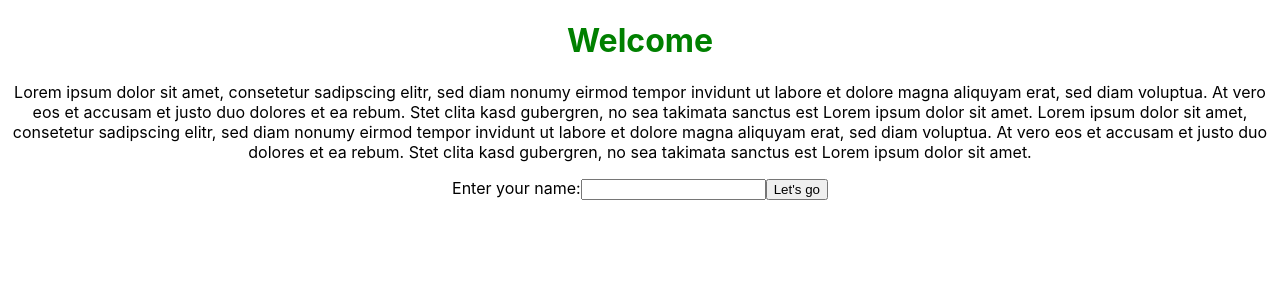
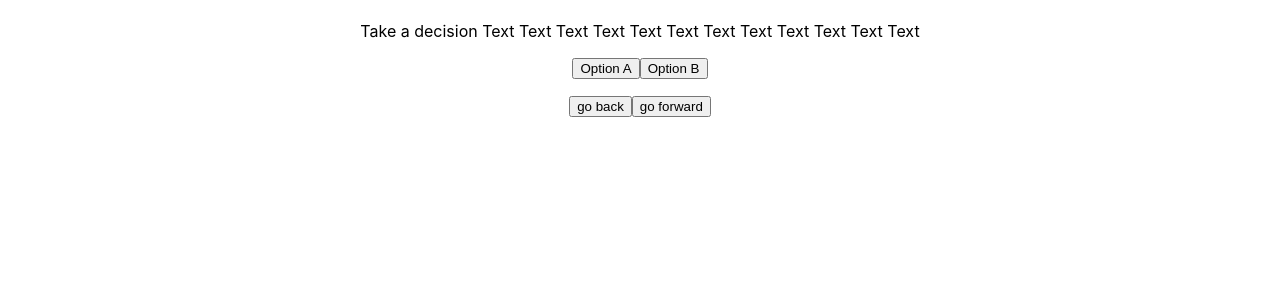
Before and after one commit to ViviZa/lawyer-dude, a React (Create React App) app: page / in a window 1280 px wide. Shown: the top 300 px of the page. Built offline with nearby package versions, Linux system fonts and the light colour scheme.

Commit message:
get page type + content from json-file and pass the information to react component

```diff
--- a/src/App.js
+++ b/src/App.js
@@ -1,37 +1,47 @@
 import React, { Component } from 'react';
-import Startpage from './pages/Startpage';
-import Storypage from './pages/Storypage';
+import {getCurrentPage} from "./pages/HelperFunction";
+import data from "./data";
 import './App.css';
 
 class App extends Component {
 
 constructor(props) {
     super(props);
-    this.onSetNewPage = this.onSetNewPage.bind(this);
-    this.onSetUsername = this.onSetUsername.bind(this);
+    this.onLoadPage = this.onLoadPage.bind(this);
     this.state = {
-    username : "",
-    currentPage: <Startpage onSaveUsername={this.onSetUsername} />
+        pageArray : [],
+        currentPageIndex : 2, //change manually to render new page
+        username : ""
     };
   }
 
-  onSetNewPage() {
-        this.setState({currentPage: <Storypage/>});
+  componentWillMount() {
+    this.onLoadPage();
   }
 
-  onSetUsername(uname) {
-    this.setState({username: uname});
-    this.onSetNewPage();
-  }
+   onLoadPage() {
+        const dataString = JSON.stringify(data);
+        let jsonData = JSON.parse(dataString);
+        let pages = [];
+
+        for (let i = 0; i < jsonData.length; i++) {
+            pages.push(jsonData[i]);
+        }
+        this.setState({pageArray: pages});
+    }
+
 
   render() {
+    const currentPage = getCurrentPage(this.state.pageArray[this.state.currentPageIndex]);
     return (
       <div className="App">
-        {this.state.currentPage}
+        {currentPage}
       </div>
     );
   }
 
-  }
+ }
+
+
 
 export default App;
--- /dev/null
+++ b/src/data.json
@@ -0,0 +1,30 @@
+[
+  {
+    "id": 0,
+    "pageType" : "StartPage",
+    "headline" : "Welcome",
+    "text": "Text Text Text",
+    "nextPage" : "2"
+  },
+  {
+    "id": 1,
+    "pageType" : "StoryPage",
+    "headline" : "Use Case 1",
+    "text": "Lorem ipsum dolor sit amet, consetetur sadipscing elitr, sed diam nonumy eirmod tempor invidunt ut labore et dolore magna aliquyam erat, sed diam voluptua. At vero eos et accusam et justo duo dolores et ea rebum. Stet clita kasd gubergren, no sea takimata sanctus est Lorem ipsum dolor sit amet. Lorem ipsum dolor sit amet, consetetur sadipscing elitr, sed diam nonumy eirmod tempor invidunt ut labore et dolore magna aliquyam erat, sed diam voluptua. At vero eos et accusam et justo duo dolores et ea rebum. Stet clita kasd gubergren, no sea takimata sanctus est Lorem ipsum dolor sit amet.",
+    "nextPage" : "3"
+  },
+  {
+    "id": 2,
+    "pageType" : "DecisionPage",
+    "headline" : "Decision 1",
+    "text": "Take a decision Text Text Text Text Text Text  Text Text Text Text Text Text",
+    "nextPage" : "4"
+  },
+  {
+    "id": 3,
+    "pageType" : "JailPage",
+    "headline" : "Uh oh!",
+    "text": "You're in jail. At vero eos et accusam et justo duo dolores et ea rebum. At vero eos et accusam et justo duo dolores et ea rebum.",
+    "nextPage" : "5"
+  }
+]
--- a/src/pages/Decisionpage.js
+++ b/src/pages/Decisionpage.js
@@ -6,8 +6,8 @@ class Decisionpage extends Component {
   render() {
     return (
       <div className="Decisionpage">
-
-        <p>Lorem ipsum dolor sit amet, consetetur sadipscing elitr, sed diam nonumy eirmod tempor invidunt ut labore et dolore magna aliquyam erat, sed diam voluptua. Stet clita kasd gubergren, no sea takimata sanctus est Lorem ipsum dolor sit amet. Lorem ipsum dolor sit amet, consetetur sadipscing elitr, sed diam nonumy eirmod tempor invidunt ut labore et dolore magna aliquyam erat, sed diam voluptua.</p>
+        <h1>{this.props.headline}</h1>
+        <p>{this.props.text}</p>
         <button>Option A</button>
         <button>Option B</button>
         <p></p>
--- /dev/null
+++ b/src/pages/HelperFunction.js
@@ -0,0 +1,25 @@
+import React from 'react';
+import Startpage from './Startpage';
+import Storypage from './Storypage';
+import Decisionpage from './Decisionpage';
+import Jailpage from './Jailpage';
+
+
+export const getCurrentPage = (currentPage) => {
+        let reactPage;
+
+        if (currentPage.pageType === "StartPage")  {
+            reactPage = <Startpage headline={currentPage.headline} text={currentPage.text}/> ;
+
+        } else if (currentPage.pageType === "StoryPage") {
+             reactPage = <Storypage headline={currentPage.headline} text={currentPage.text}/>;
+
+        } else if (currentPage.pageType === "DecisionPage") {
+                       reactPage = <Decisionpage text={currentPage.text}/>;
+
+        } else if (currentPage.pageType === "JailPage") {
+                        reactPage = <Jailpage headline={currentPage.headline} text={currentPage.text}/>;
+         }
+
+        return reactPage;
+};
--- a/src/pages/Jailpage.js
+++ b/src/pages/Jailpage.js
@@ -7,8 +7,8 @@ class Jailpage extends Component {
   render() {
     return (
       <div className="Jailpage">
-        <h1>Uh oh!</h1>
-        <p>At vero eos et accusam et justo duo dolores et ea rebum. Stet clita kasd gubergren, no sea takimata sanctus est Lorem ipsum dolor sit amet. Lorem ipsum dolor sit amet, consetetur sadipscing elitr, sed diam nonumy eirmod tempor invidunt ut labore et dolore magna aliquyam erat, sed diam voluptua.</p>
+        <h1>{this.props.headline}</h1>
+        <p>{this.props.text}</p>
         <img src={defaultImg} className="defaultImg" alt="logo" />
       </div>
     );
--- a/src/pages/Startpage.js
+++ b/src/pages/Startpage.js
@@ -17,15 +17,14 @@ class Startpage extends Component {
   }
 
   handleSubmit(event) {
-    this.props.onSaveUsername(this.state.username);
     event.preventDefault();
   }
 
   render() {
     return (
       <div className="Startpage">
-        <h1>Welcome</h1>
-        <p>Lorem ipsum dolor sit amet, consetetur sadipscing elitr, sed diam nonumy eirmod tempor invidunt ut labore et dolore magna aliquyam erat, sed diam voluptua. At vero eos et accusam et justo duo dolores et ea rebum. Stet clita kasd gubergren, no sea takimata sanctus est Lorem ipsum dolor sit amet. Lorem ipsum dolor sit amet, consetetur sadipscing elitr, sed diam nonumy eirmod tempor invidunt ut labore et dolore magna aliquyam erat, sed diam voluptua. At vero eos et accusam et justo duo dolores et ea rebum. Stet clita kasd gubergren, no sea takimata sanctus est Lorem ipsum dolor sit amet.</p>
+        <h1>{this.props.headline}</h1>
+        <p>{this.props.text}</p>
         <form onSubmit={this.handleSubmit}>
           <label>
             Enter your name:
--- a/src/pages/Storypage.js
+++ b/src/pages/Storypage.js
@@ -7,11 +7,11 @@ class Storypage extends Component {
   render() {
     return (
       <div className="Storypage">
-        <h1>Use Case 1</h1>
+        <h1>{this.props.headline}</h1>
         <div className="info-section">
             <img src={defaultImg} className="defaultImg" alt="logo" />
             <div className="story-text">
-                <p>Lorem ipsum dolor sit amet, consetetur sadipscing elitr, sed diam nonumy eirmod tempor invidunt ut labore et dolore magna aliquyam erat, sed diam voluptua. At vero eos et accusam et justo duo dolores et ea rebum. Stet clita kasd gubergren, no sea takimata sanctus est Lorem ipsum dolor sit amet. Lorem ipsum dolor sit amet, consetetur sadipscing elitr, sed diam nonumy eirmod tempor invidunt ut labore et dolore magna aliquyam erat, sed diam voluptua. At vero eos et accusam et justo duo dolores et ea rebum. Stet clita kasd gubergren, no sea takimata sanctus est Lorem ipsum dolor sit amet.</p>
+            <p>{this.props.text}</p>
             </div>
         </div>
         <button>go back</button>
```
